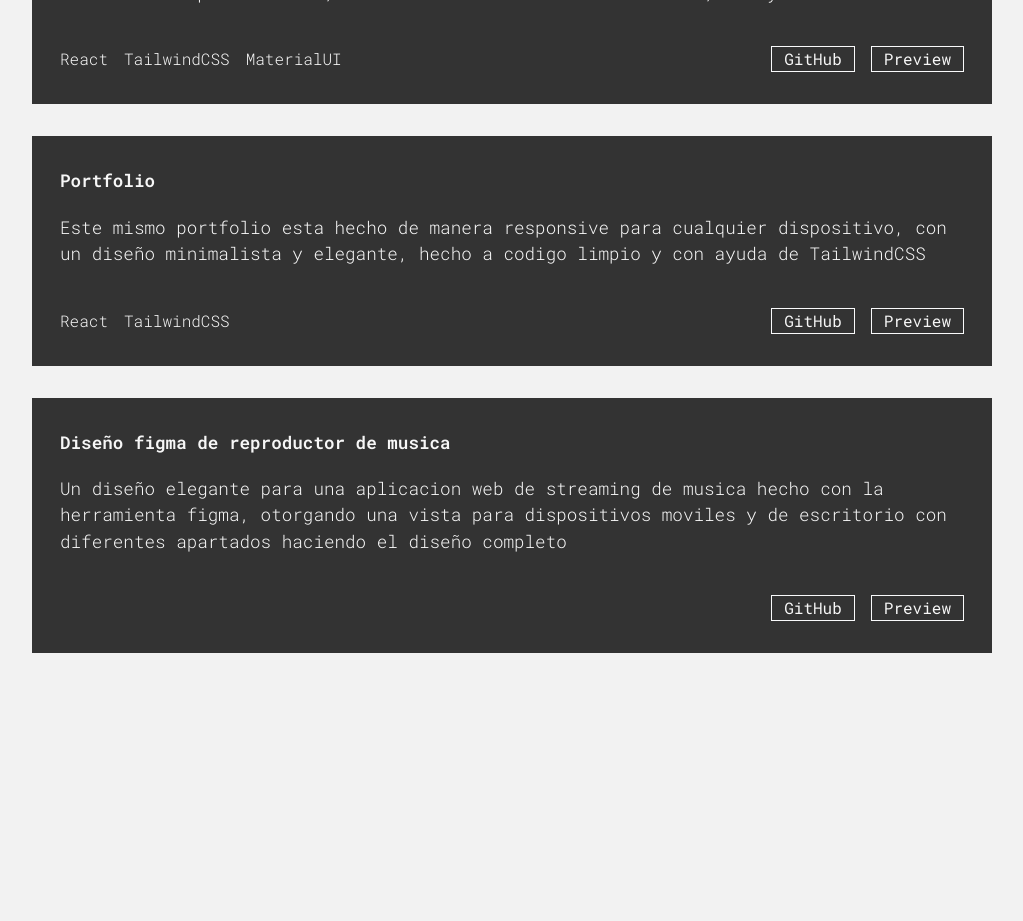
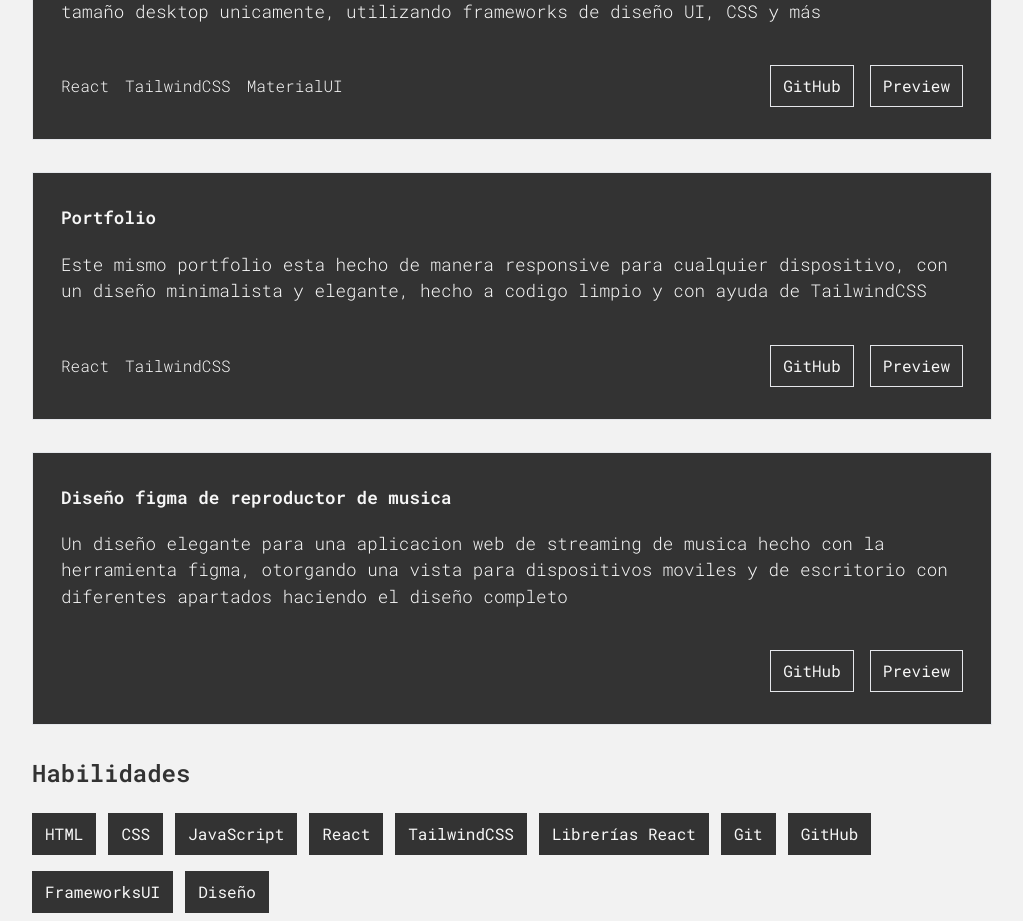
Before and after one commit to INKINSS/cv, a React (Vite) app: page / in a window 1280 px wide. Shown: the part 980-1901 px from the top of the page, without its empty margins (128-1151 px from the left). Before the commit the page ends 1665 px from the top, so only its background shows below. Built offline with nearby package versions, Linux system fonts and the light colour scheme.

Commit message:
apartado de habilidades añadida y efecto hover a secciones proyectos y habilidades

```diff
--- a/src/App.jsx
+++ b/src/App.jsx
@@ -3,6 +3,7 @@ import Banner from './components/Banner'
 import MiMundo from './components/MiMundo'
 import NavBar from './components/NavBar'
 import Proyects from './components/Proyects'
+import Skills from './components/Skills'
 
 function App() {
 
@@ -13,6 +14,7 @@ function App() {
         <Banner />
         <MiMundo />
         <Proyects />
+        <Skills />
       </body>
     </main>
   )
--- a/src/components/Proyects.jsx
+++ b/src/components/Proyects.jsx
@@ -6,9 +6,9 @@ const Proyects = () => {
             <h3 className="text-customBlack ssm:text-xl lg:text-2xl font-semibold mb-4">proyectos</h3>
             <div>
                 {data.map((item) => (
-                    <section className='bg-customBlack text-customWhite my-8 py-8 px-7' key={item.id}>
-                        <h3 className='text-[1.1em] font-semibold text-customWhite'>{item.title}</h3>
-                        <p className='font-light text-[1em] text-customWhite my-5 lg:text-[1.1em]'>{item.description}</p>
+                    <section className='bg-customBlack text-customWhite my-8 py-8 px-7 hover:bg-customWhite hover:text-customBlack transition-all duration-200 border hover:border-customBlack' key={item.id}>
+                        <h3 className='text-[1.1em] font-semibold'>{item.title}</h3>
+                        <p className='font-light text-[1em] my-5 lg:text-[1.1em]'>{item.description}</p>
                         <div className='mt-10 flex justify-between items-center'>
                             <div className='lg:flex lg:gap-4'>
                                 <div className='font-light text-[1em]'>{item.scripts.framework}</div>
@@ -16,8 +16,8 @@ const Proyects = () => {
                                 <div className='font-light text-[1em]'>{item.scripts.FrameworkUI}</div>
                             </div>
                             <div className='flex flex-col gap-y-3 lg:flex lg:flex-row lg:gap-4'>
-                                <a className='border border-gray-50 px-3 hover:text-customBlackLight transition-all duration-100' target='blank' href={item.urlGitHub}>GitHub</a>
-                                <a className='border border-gray-50 px-3 hover:text-customBlackLight transition-all duration-100' target='blank' href={item.urlPrewiew}>Preview</a>
+                                <a className='border px-3 py-2 hover:text-customBlackLight hover:border-customBlackLight transition-all duration-100' target='blank' href={item.urlGitHub}>GitHub</a>
+                                <a className='border px-3 py-2 hover:text-customBlackLight hover:border-customBlackLight transition-all duration-100' target='blank' href={item.urlPrewiew}>Preview</a>
                             </div>
                         </div>
                     </section>
--- /dev/null
+++ b/src/components/Skills.jsx
@@ -0,0 +1,18 @@
+
+const Skills = () => {
+
+    const skills = ['HTML', 'CSS', 'JavaScript', 'React', 'TailwindCSS', 'Librerías React', 'Git', 'GitHub', 'FrameworksUI', 'Diseño']
+
+    return (
+        <section>
+            <h3 className="text-customBlack ssm:text-xl lg:text-2xl font-semibold mb-4">Habilidades</h3>
+            <section className="flex flex-wrap">
+                {skills.map((skill) => (
+                    <div className="bg-customBlack text-customWhite hover:text-customBlack hover:bg-customWhite border border-customBlack transition-all duration-200 px-3 py-2 mr-3 my-2 text-[1em]" key={skill}>{skill}</div>
+                ))}
+            </section>
+        </section>
+    )
+}
+
+export default Skills
```
